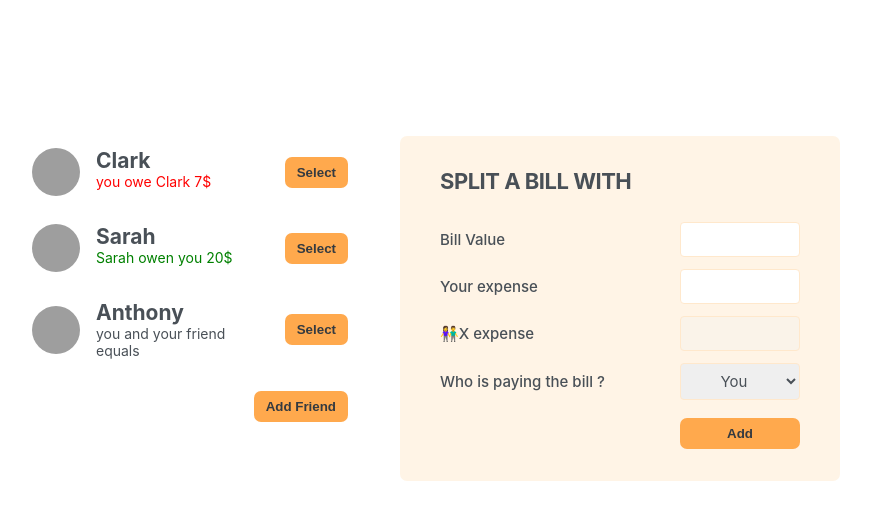
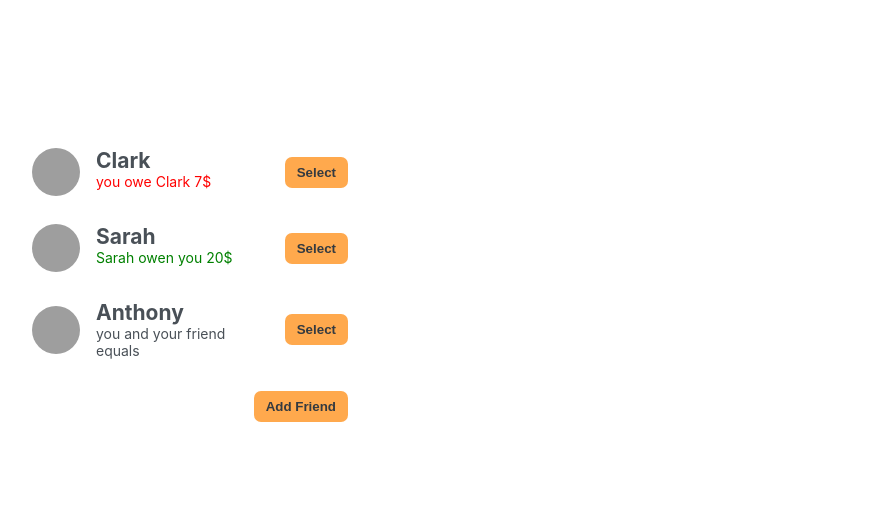
Before and after one commit to mohamedkbx/Eat-N-Split-React-project, a React (Vite) app: page / in a window 1280 px wide. Shown: the top 520 px of the page, without its empty margins (210-1081 px from the left). Built offline with nearby package versions, Linux system fonts and the light colour scheme; grey boxes are pictures that could not be loaded.

Commit message:
handle selecting a friend functionality

```diff
--- a/src/App.jsx
+++ b/src/App.jsx
@@ -25,6 +25,7 @@ const initialFriends = [
 export default function App() {
   const [isOpen, setIsOpen] = useState(false);
   const [friendList, setFriendList] = useState(initialFriends);
+  const [selectedFriend, setSelectedFriend] = useState(null);
 
   function handleAddFriendTap() {
     setIsOpen((isOpen) => !isOpen);
@@ -33,33 +34,51 @@ export default function App() {
   function handleAddFriend(newFriend) {
     setFriendList((friends) => [...friends, newFriend]);
   }
+  function handleSelectedFriend(friend) {
+    setSelectedFriend((selectedFriend) => {
+      return selectedFriend?.id === friend.id ? null : friend;
+    });
+    setIsOpen(false);
+  }
   return (
     <div className="app">
       <div className="sidebar">
-        <FriendList friendList={friendList} />
+        <FriendList
+          onSelectedFriend={handleSelectedFriend}
+          selectedFriend={selectedFriend}
+          friendList={friendList}
+        />
         {isOpen && <AddFriendForm onAddFriend={handleAddFriend} />}
-        <Button onShowFriend={handleAddFriendTap}>{isOpen ? "Close" : "Add Friend"}</Button>
+        <Button onClick={handleAddFriendTap}>{isOpen ? "Close" : "Add Friend"}</Button>
       </div>
-      <FormSplitBill />
+      {selectedFriend && <FormSplitBill friend={selectedFriend} />}
     </div>
   );
 }
 
-function FriendList({ friendList }) {
+function FriendList({ friendList, onSelectedFriend, selectedFriend }) {
   return (
     <>
       <ul className="">
         {friendList.map((friend) => {
-          return <Friend friend={friend} key={friend.id} />;
+          return (
+            <Friend
+              onSelectedFriend={onSelectedFriend}
+              friend={friend}
+              key={friend.id}
+              selectedFriend={selectedFriend}
+            />
+          );
         })}
       </ul>
     </>
   );
 }
 
-function Friend({ friend }) {
+function Friend({ friend, onSelectedFriend, selectedFriend }) {
+  const isSelected = selectedFriend?.id === friend.id;
   return (
-    <li>
+    <li className={isSelected ? "selected" : ""}>
       <img src={friend.image} alt={friend.name} />
       <div>
         <h2>{friend.name}</h2>
@@ -77,19 +96,19 @@ function Friend({ friend }) {
         )}
         {friend.balance === 0 && <p> you and your friend equals</p>}
       </div>
-      <Button>Select</Button>
+      <Button onClick={() => onSelectedFriend(friend)}>{isSelected ? "Close" : "Select"}</Button>
     </li>
   );
 }
-function Button({ children, onShowFriend }) {
+function Button({ children, onClick }) {
   return (
-    <button className="button" onClick={onShowFriend}>
+    <button className="button" onClick={onClick}>
       {children}
     </button>
   );
 }
 
-function AddFriendForm({ addFriend }) {
+function AddFriendForm({ onAddFriend }) {
   const [name, setName] = useState("");
   const [image, setImage] = useState("https://i.pravatar.cc/48");
 
@@ -106,7 +125,7 @@ function AddFriendForm({ addFriend }) {
     if (!name || !image) return;
     const id = crypto.randomUUID();
     const newFriend = { id, name, image: `${image}?=${id}`, balance: 0 };
-    addFriend(newFriend);
+    onAddFriend(newFriend);
     setName("");
     setImage("https://i.pravatar.cc/48");
   }
@@ -122,20 +141,20 @@ function AddFriendForm({ addFriend }) {
   );
 }
 
-function FormSplitBill() {
+function FormSplitBill({ friend }) {
   return (
     <form className="form-split-bill">
-      <h2> Split a bill with </h2>
+      <h2> Split a bill with {friend.name}</h2>
       <label>Bill Value</label>
       <input type="text" />
       <label>Your expense</label>
       <input type="text" />
-      <label>👫X expense </label>
+      <label>👫{friend.name} expense </label>
       <input type="text" disabled />
       <label>Who is paying the bill ?</label>
       <select>
         <option value="you">You</option>
-        <option value="friend">X</option>
+        <option value="friend">{friend.name}</option>
       </select>
       <Button>Add </Button>
     </form>
```
